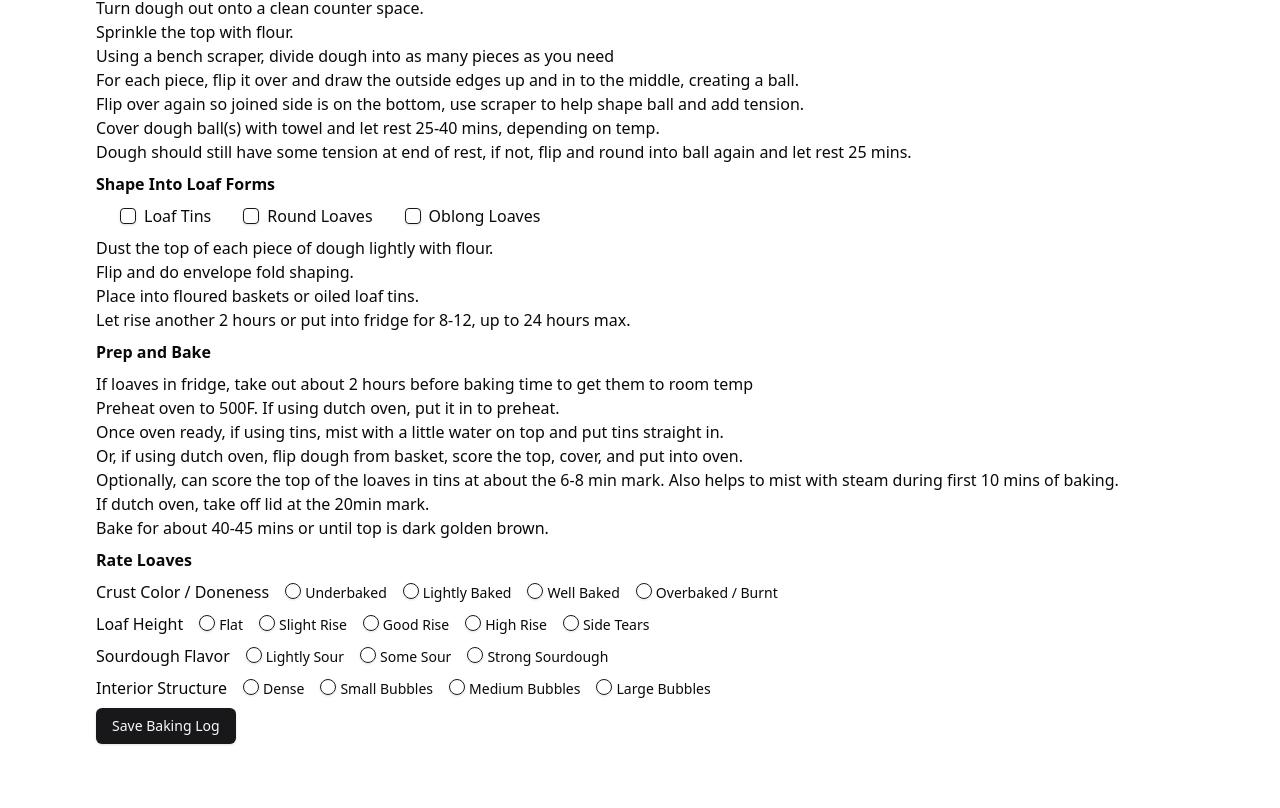
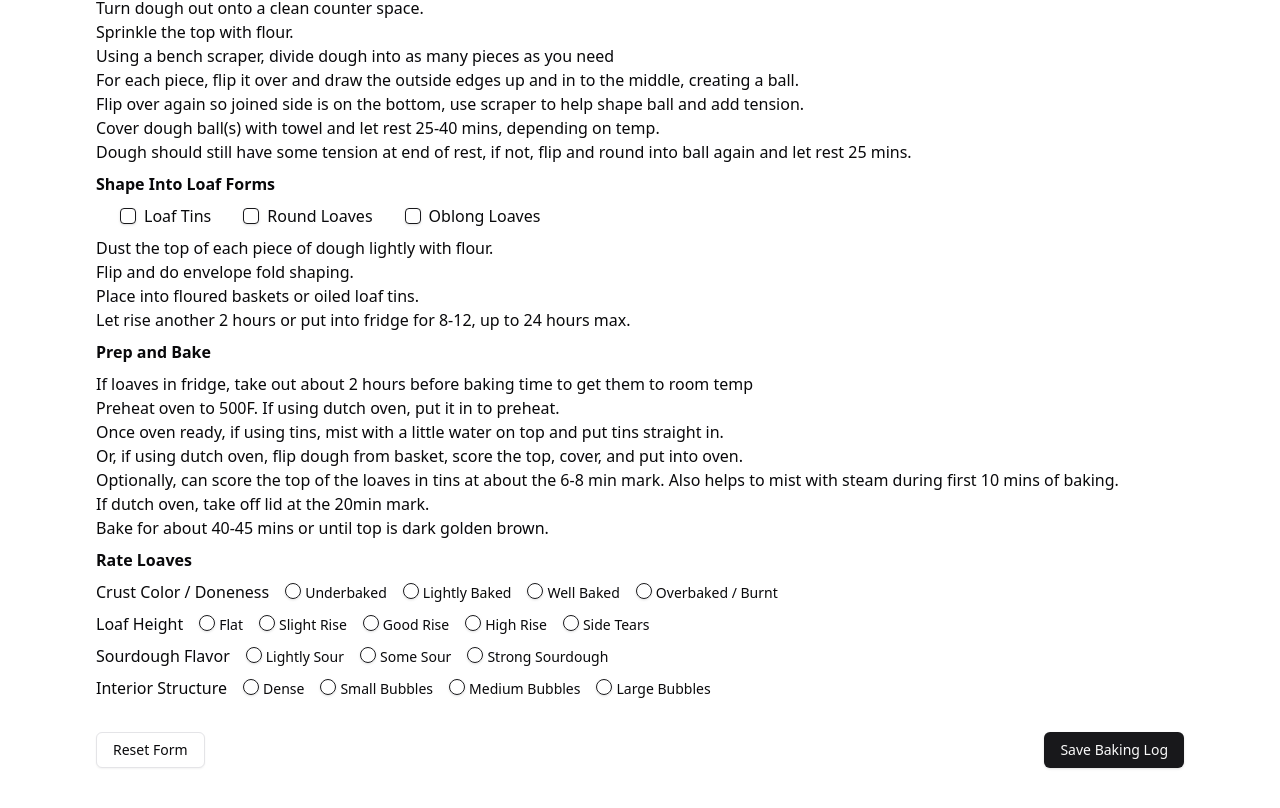
Before and after one commit to ck4adventure/bread_maker_vite, a React (Vite) app: page / in a window 1280 px wide. Shown: the part 1068-1876 px from the top of the page. Before the commit the page ends 1852 px from the top, so only its background shows below. Built offline with nearby package versions, Linux system fonts and the light colour scheme.

Commit message:
add buttons

```diff
--- a/src/App.tsx
+++ b/src/App.tsx
@@ -316,7 +316,8 @@ function App() {
 						</RadioGroup>
 
 					</div>
-											<div className='my-2'>
+						<div className='my-8 flex justify-between'>
+							<Button variant={"outline"}>Reset Form</Button>
 							<Button>Save Baking Log</Button>
 						</div>
 
```
